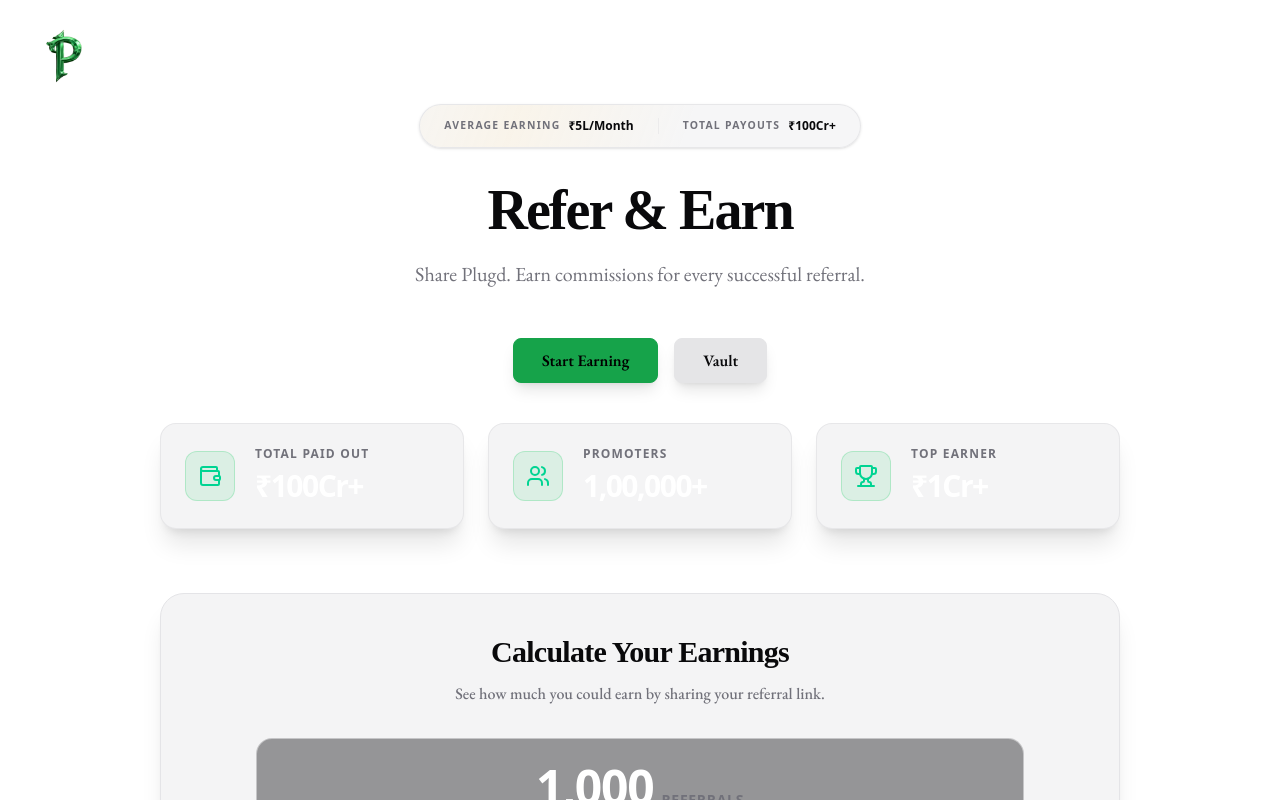
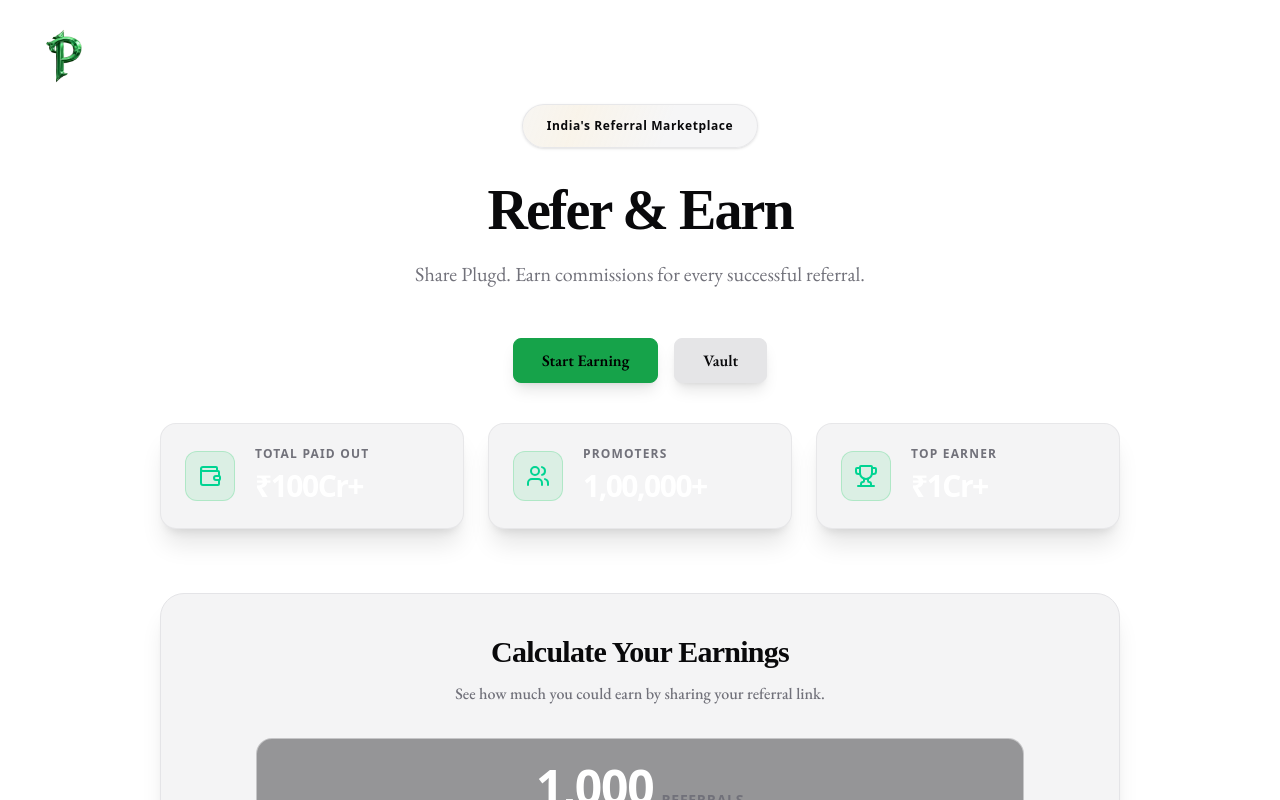
Before and after one commit to Ravishankar802/The-Plugd, a Next.js app: page / in a window 1280 px wide. Shown: the top 800 px of the page. Built offline with nearby package versions, Linux system fonts and the light colour scheme; no server answers; the database is empty.

Commit message:
Update top pill text to India's Referral Marketplace

```diff
--- a/src/components/Header.tsx
+++ b/src/components/Header.tsx
@@ -12,17 +12,9 @@ export default function Header() {
         <div className="inline-flex items-center bg-pill/80 backdrop-blur-sm border border-border/80 rounded-full px-6 py-3 shadow-sm hover:border-border/100 hover:bg-pill transition-all group relative overflow-hidden">
           <div className="absolute inset-0 bg-[linear-gradient(110deg,transparent_30%,rgba(255,240,210,0.35)_50%,transparent_70%)] bg-[length:200%_100%] animate-shine pointer-events-none" />
 
-          <div className="flex items-center gap-2 relative z-10">
-            <span className="text-[0.65rem] text-muted uppercase tracking-[0.12em] font-bold">Average earning</span>
-            <span className="text-[0.75rem] font-bold text-foreground">₹5L/Month</span>
-          </div>
-
-          <div className="w-[1px] h-4 bg-border/60 mx-4 md:mx-6 shrink-0 relative z-10" />
-
-          <div className="flex items-center gap-2 relative z-10">
-            <span className="text-[0.65rem] text-muted uppercase tracking-[0.12em] font-bold">Total Payouts</span>
-            <span className="text-[0.75rem] font-bold text-foreground">₹100Cr+</span>
-          </div>
+          <span className="text-[0.75rem] font-bold text-foreground tracking-[0.05em] relative z-10">
+            India&apos;s Referral Marketplace
+          </span>
         </div>
       </div>
       <h1
```
